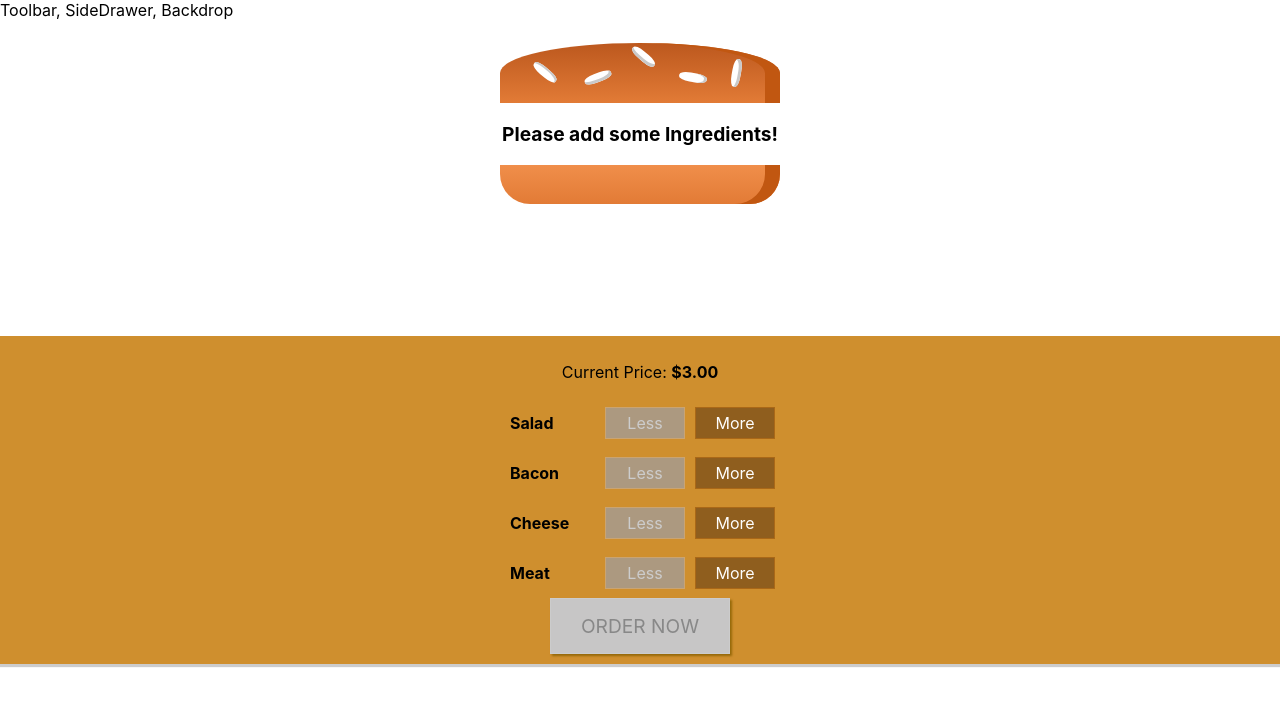
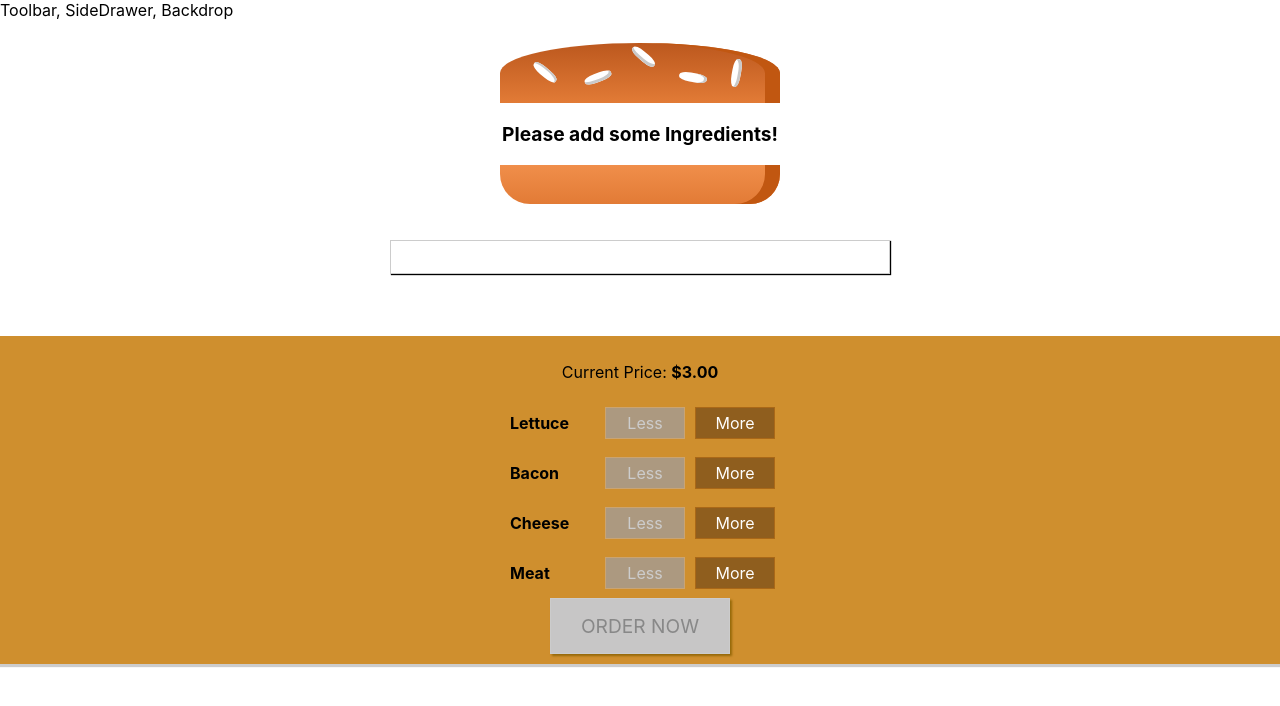
Before and after one commit to SethWickham/react-burgerbuilder-app, a React (Create React App) app in the folder react-burgerbuilder-app/: page / in a window 1280 px wide. Shown: the top 706 px of the page. Built offline with nearby package versions, Linux system fonts and the light colour scheme.

Commit message:
added modal

```diff
--- a/react-burgerbuilder-app/src/components/Burger/BuildControls/BuildControls.js
+++ b/react-burgerbuilder-app/src/components/Burger/BuildControls/BuildControls.js
@@ -4,7 +4,7 @@
 import BuildControl from './BuildControl/BuildControl';
 
 const controls = [
-  { label: 'Salad', type: 'salad' },
+  { label: 'Lettuce', type: 'lettuce' },
   { label: 'Bacon', type: 'bacon' },
   { label: 'Cheese', type: 'cheese' },
   { label: 'Meat', type: 'meat' }
--- a/react-burgerbuilder-app/src/components/Burger/BuildControls/BuildControls.module.css
+++ b/react-burgerbuilder-app/src/components/Burger/BuildControls/BuildControls.module.css
@@ -36,7 +36,7 @@
 }
 
 .OrderButton:not(:disabled) {
-  animation: enable 0.3s linear;
+  animation: enable 0.3s forwards;
 }
 
 @keyframes enable {
@@ -44,9 +44,9 @@
     transform: scale(1);
   }
   60% {
+    transform: scale(1.4);
+  }
+  100% {
     transform: scale(1.1);
   }
-  100% {
-    transform: scale(1);
-  }
 }
--- a/react-burgerbuilder-app/src/components/Burger/BurgerIngredient/BurgerIngredient.js
+++ b/react-burgerbuilder-app/src/components/Burger/BurgerIngredient/BurgerIngredient.js
@@ -28,8 +28,8 @@
       case 'bacon':
         ingredient = <div className={classes.Bacon} />;
         break;
-      case 'salad':
-        ingredient = <div className={classes.Salad} />;
+      case 'lettuce':
+        ingredient = <div className={classes.Lettuce} />;
         break;
       default:
         ingredient = null;
--- a/react-burgerbuilder-app/src/components/Burger/BurgerIngredient/BurgerIngredient.module.css
+++ b/react-burgerbuilder-app/src/components/Burger/BurgerIngredient/BurgerIngredient.module.css
@@ -96,7 +96,7 @@
   border-radius: 20px;
 }
 
-.Salad {
+.Lettuce {
   width: 85%;
   height: 7%;
   margin: 2% auto;
--- /dev/null
+++ b/react-burgerbuilder-app/src/components/Burger/OrderSummary/OrderSummary.js
@@ -0,0 +1,25 @@
+import React from 'react';
+
+import Aux from '../../../hoc/Aux';
+
+const orderSummary = props => {
+  const ingredientSummary = Object.keys(props.ingredients).map(igKey => {
+    return (
+      <li key={igKey}>
+        <span style={{ textTransform: 'capitalize' }}>{igKey}</span>:{' '}
+        {props.ingredients[igKey]}
+      </li>
+    );
+  });
+
+  return (
+    <Aux>
+      <h3>Your Order</h3>
+      <p> A delicious burger with the following ingredients: </p>
+      <ul>{ingredientSummary}</ul>
+      <p>Continue to checkout?</p>
+    </Aux>
+  );
+};
+
+export default orderSummary;
--- /dev/null
+++ b/react-burgerbuilder-app/src/components/UI/Modal/Modal.js
@@ -0,0 +1,9 @@
+import React from 'react';
+import classes from './Modal.module.css';
+
+const modal = (props) => (
+    <div className={classes.Modal}>
+        {props.children}
+    </div>);
+
+export default modal;
--- /dev/null
+++ b/react-burgerbuilder-app/src/components/UI/Modal/Modal.module.css
@@ -0,0 +1,20 @@
+.Modal {
+  position: fixed;
+  z-index: 500;
+  background-color: white;
+  width: 70%;
+  border: 1px solid #ccc;
+  box-shadow: 1px 1px 1px black;
+  padding: 16px;
+  left: 15%;
+  top: 30%;
+  box-sizing: border-box;
+  transition: all 0.3s ease-out;
+}
+
+@media (min-width: 600px) {
+  .Modal {
+    width: 500px;
+    left: calc(50% - 250px);
+  }
+}
--- a/react-burgerbuilder-app/src/containers/BurgerBuilder/BurgerBuilder.js
+++ b/react-burgerbuilder-app/src/containers/BurgerBuilder/BurgerBuilder.js
@@ -3,10 +3,12 @@
 import Aux from '../../hoc/Aux';
 import Burger from '../../components/Burger/Burger';
 import BuildControls from '../../components/Burger/BuildControls/BuildControls';
+import Modal from '../../components/UI/Modal/Modal';
+import OrderSummary from '../../components/Burger/OrderSummary/OrderSummary';
 
 //a global function to define prices
 const INGREDIENT_PRICES = {
-  salad: 0.25,
+  lettuce: 0.25,
   cheese: 0.75,
   meat: 1.0,
   bacon: 0.5
@@ -16,7 +18,7 @@
 class BurgerBuilder extends Component {
   state = {
     ingredients: {
-      salad: 0,
+      lettuce: 0,
       bacon: 0,
       cheese: 0,
       meat: 0
@@ -78,6 +80,7 @@
     return (
       <div>
         <Aux>
+          <Modal />
           <Burger ingredients={this.state.ingredients} />
           <BuildControls
             ingredientAdded={this.addIngredientHandler}
```
Also changed, not shown: react-burgerbuilder-app/src/components/UI/Backdrop/Backdrop.js (added).
